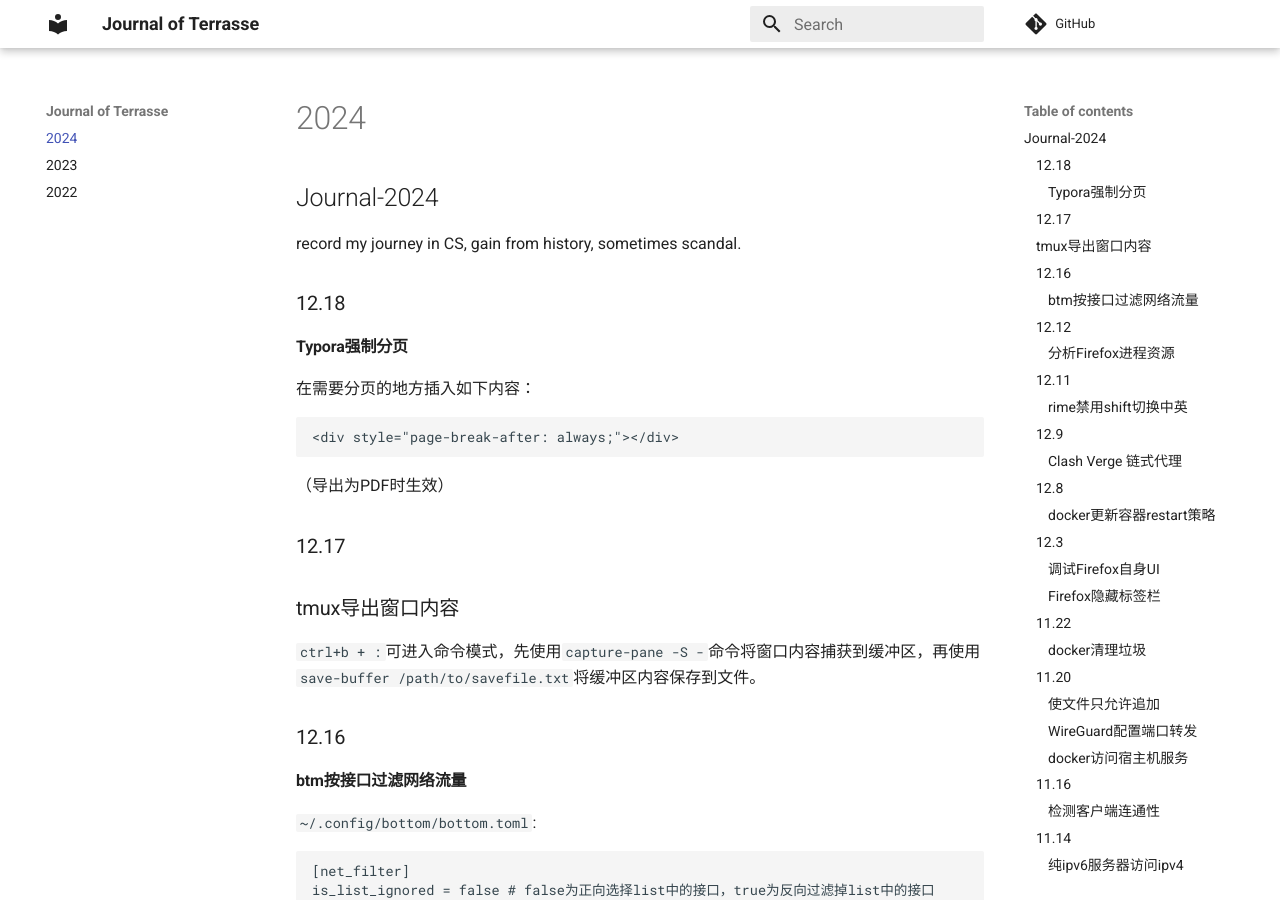
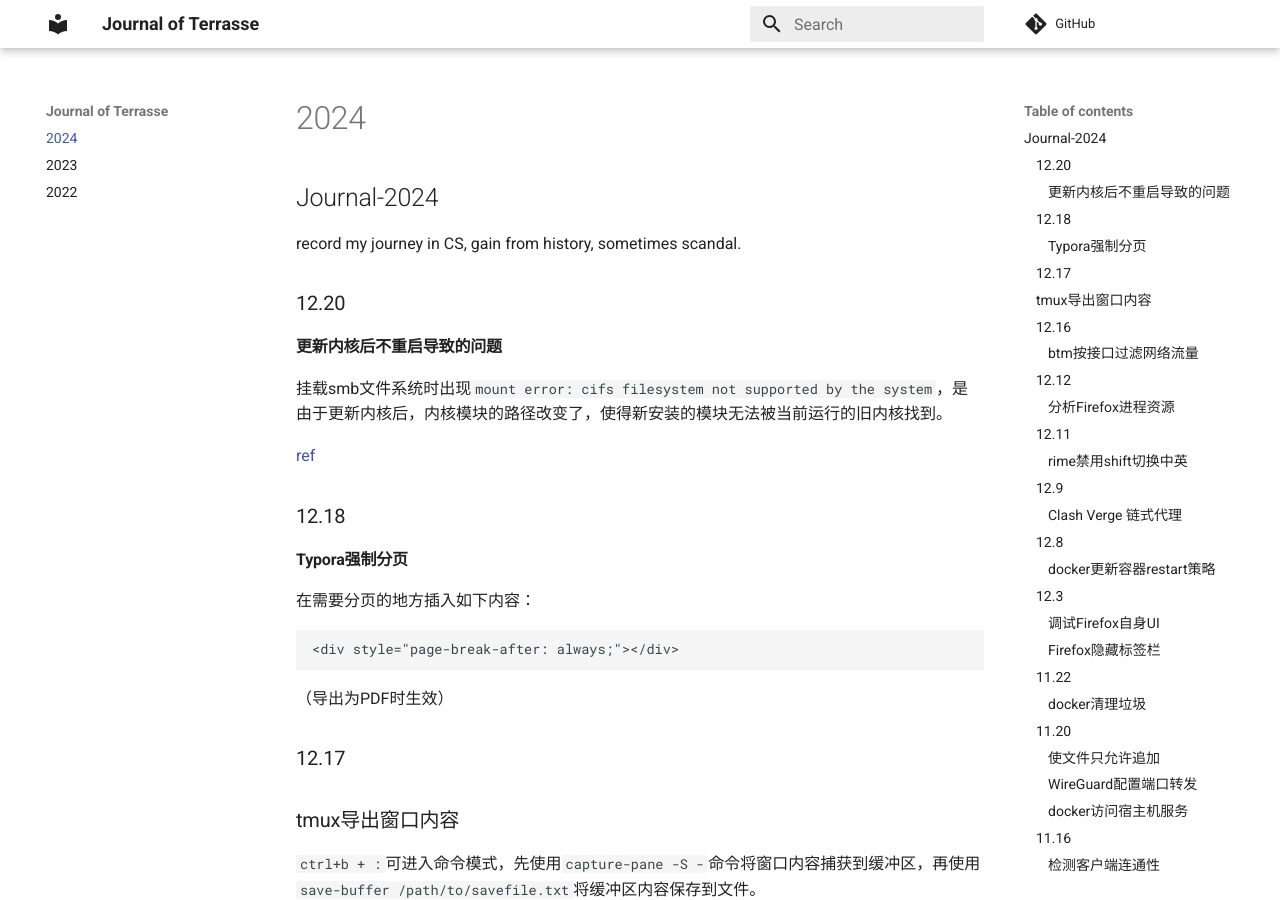
Before and after one commit to Jerry-Terrasse/journal, an MkDocs documentation site: the page built from docs/2024.md, in a window 1280 px wide and 900 px high. Built offline with MkDocs 1.6.1 and Material for MkDocs 9.7.7, drawn with Linux system fonts in a browser that asks for light colours; comment, search, counter and statistics services are not loaded.

Commit message:
update (Fri Dec 20 04:11:21 PM CST 2024)

```diff
--- a/docs/2024.md
+++ b/docs/2024.md
@@ -1,6 +1,14 @@
 ## Journal-2024
 
 record my journey in CS, gain from history, sometimes scandal.
+
+### 12.20
+
+#### 更新内核后不重启导致的问题
+
+挂载smb文件系统时出现`mount error: cifs filesystem not supported by the system`，是由于更新内核后，内核模块的路径改变了，使得新安装的模块无法被当前运行的旧内核找到。
+
+[ref](https://forum.manjaro.org/t/mounting-a-nas-using-systemd-mount-error-cifs-filesystem-not-supported-by-the-system/119153)
 
 ### 12.18
 
```
